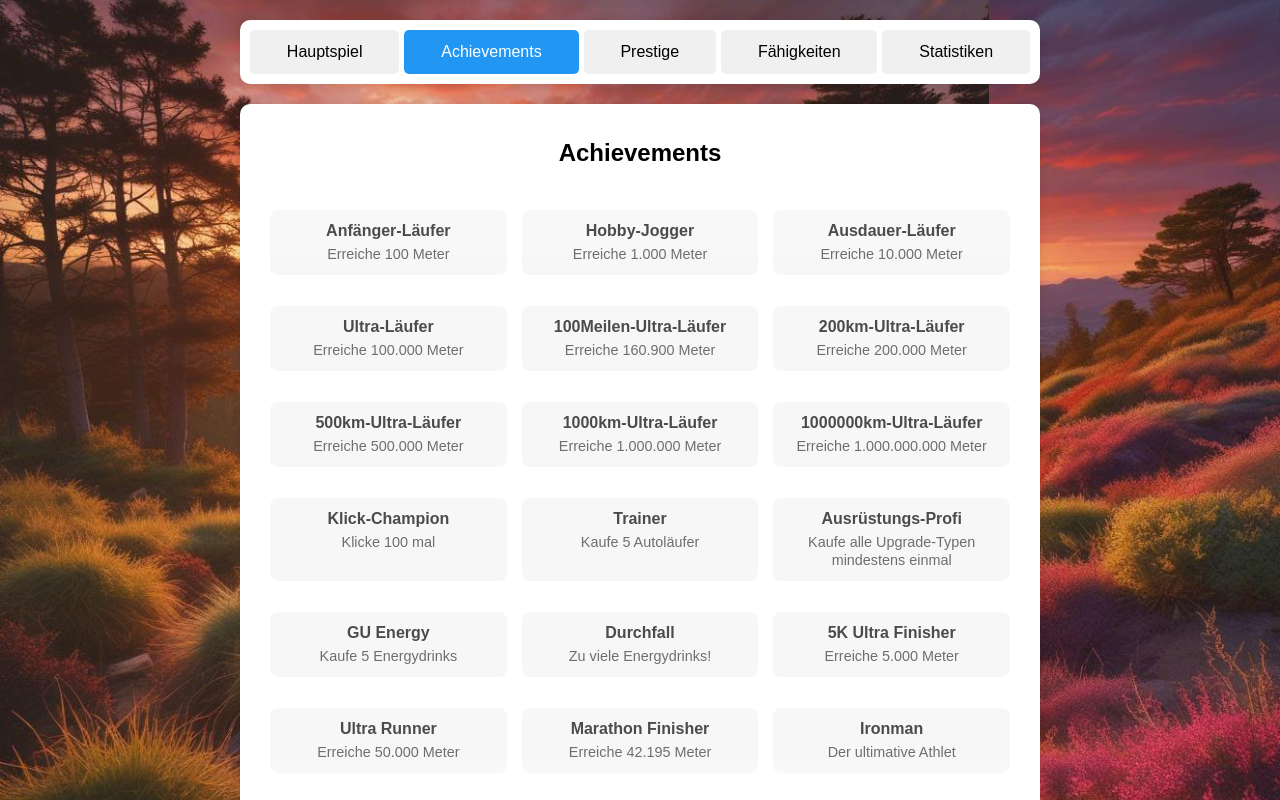
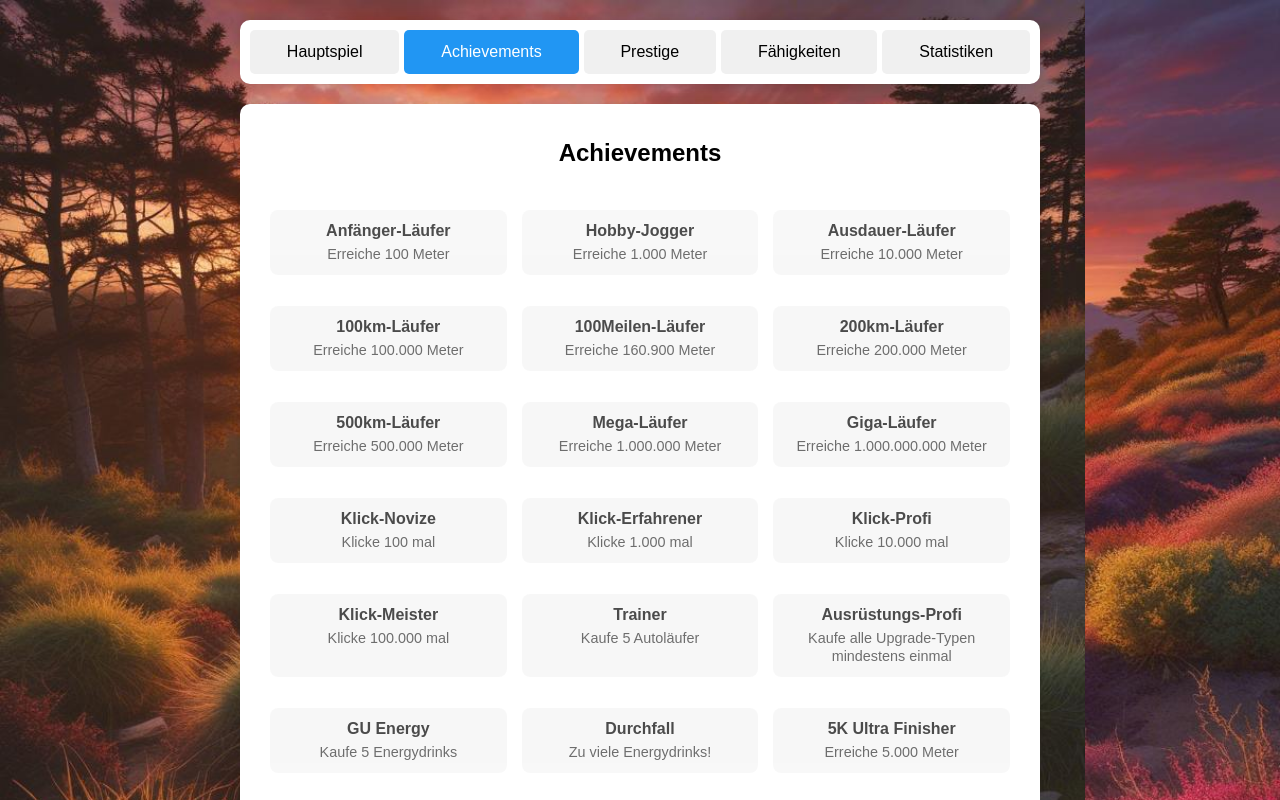
Before and after one commit to ycvy/Lauf-Clicker, a plain HTML site: page index.html in a window 1280 px wide. Both pictures are taken after a click on the button "Achievements". Shown: the top 800 px of the page. Drawn offline with Linux system fonts and the light colour scheme.

Commit message:
Klick-Achievements hinzugefügt

```diff
--- a/game.js
+++ b/game.js
@@ -26,7 +26,10 @@ let achievements = {
     '500km': false,
     '1000km': false,
     '1000000km': false,
-    'clicks': false,
+    '100clicks': false,
+    '1.000clicks': false,
+    '10.000clicks': false,
+    '100.000clicks': false,
     'autorunner': false,
     'upgrades': false,
     'gu': false,
@@ -327,8 +330,17 @@ function checkAchievements() {
     }
 
     // Klick Achievement
-    if (!achievements['clicks'] && statistics.totalClicks >= 100) {
-        unlockAchievement('clicks', 'Klick-Champion');
+    if (!achievements['100clicks'] && statistics.totalClicks >= 100) {
+        unlockAchievement('100clicks', 'Klick-Novize');
+    }
+    if (!achievements['1.000clicks'] && statistics.totalClicks >= 1000) {
+        unlockAchievement('1.000clicks', 'Klick-Erfahrener');
+    }
+    if (!achievements['10.000clicks'] && statistics.totalClicks >= 10000) {
+        unlockAchievement('10.000clicks', 'Klick-Profi');
+    }
+    if (!achievements['100.000clicks'] && statistics.totalClicks >= 100000) {
+        unlockAchievement('100.000clicks', 'Klick-Meister');
     }
 
     // Autoläufer Achievement
--- a/index.html
+++ b/index.html
@@ -73,32 +73,44 @@
                     <span class="achievement-desc">Erreiche 10.000 Meter</span>
                 </div>
                 <div class="achievement locked" id="achievement-100km">
-                    <span class="achievement-name">Ultra-Läufer</span>
+                    <span class="achievement-name">100km-Läufer</span>
                     <span class="achievement-desc">Erreiche 100.000 Meter</span>
                 </div>
                 <div class="achievement locked" id="achievement-100M">
-                    <span class="achievement-name">100Meilen-Ultra-Läufer</span>
+                    <span class="achievement-name">100Meilen-Läufer</span>
                     <span class="achievement-desc">Erreiche 160.900 Meter</span>
                 </div>
                 <div class="achievement locked" id="achievement-200km">
-                    <span class="achievement-name">200km-Ultra-Läufer</span>
+                    <span class="achievement-name">200km-Läufer</span>
                     <span class="achievement-desc">Erreiche 200.000 Meter</span>
                 </div>
                 <div class="achievement locked" id="achievement-500km">
-                    <span class="achievement-name">500km-Ultra-Läufer</span>
+                    <span class="achievement-name">500km-Läufer</span>
                     <span class="achievement-desc">Erreiche 500.000 Meter</span>
                 </div>
                 <div class="achievement locked" id="achievement-1000km">
-                    <span class="achievement-name">1000km-Ultra-Läufer</span>
+                    <span class="achievement-name">Mega-Läufer</span>
                     <span class="achievement-desc">Erreiche 1.000.000 Meter</span>
                 </div>
                 <div class="achievement locked" id="achievement-1000000km">
-                    <span class="achievement-name">1000000km-Ultra-Läufer</span>
+                    <span class="achievement-name">Giga-Läufer</span>
                     <span class="achievement-desc">Erreiche 1.000.000.000 Meter</span>
                 </div>
-                <div class="achievement locked" id="achievement-clicks">
-                    <span class="achievement-name">Klick-Champion</span>
+                <div class="achievement locked" id="achievement-100clicks">
+                    <span class="achievement-name">Klick-Novize</span>
                     <span class="achievement-desc">Klicke 100 mal</span>
+                </div>
+                <div class="achievement locked" id="achievement-1.000clicks">
+                    <span class="achievement-name">Klick-Erfahrener</span>
+                    <span class="achievement-desc">Klicke 1.000 mal</span>
+                </div>
+                <div class="achievement locked" id="achievement-10.000clicks">
+                    <span class="achievement-name">Klick-Profi</span>
+                    <span class="achievement-desc">Klicke 10.000 mal</span>
+                </div>
+                <div class="achievement locked" id="achievement-100.000clicks">
+                    <span class="achievement-name">Klick-Meister</span>
+                    <span class="achievement-desc">Klicke 100.000 mal</span>
                 </div>
                 <div class="achievement locked" id="achievement-autorunner">
                     <span class="achievement-name">Trainer</span>
```
